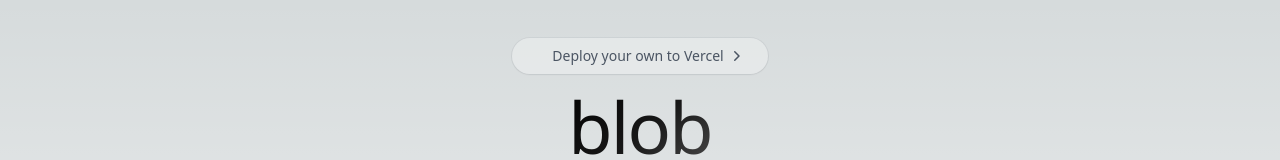
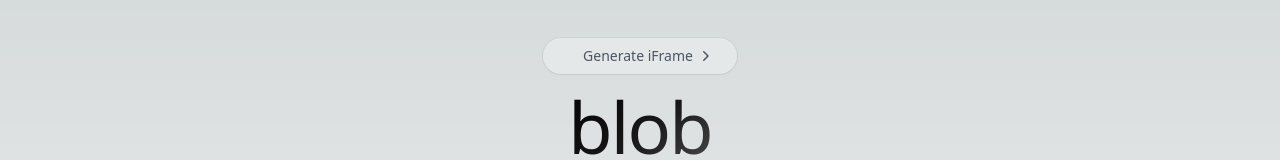
Before and after one commit to sudo-self/blob, a Next.js app: page / in a window 1280 px wide. Shown: the top 160 px of the page. Built offline with nearby package versions, Linux system fonts and the light colour scheme.

Commit message:
Update page.tsx

```diff
--- a/app/page.tsx
+++ b/app/page.tsx
@@ -9,10 +9,10 @@ export default function Home() {
     <main className="relative flex min-h-screen flex-col items-center justify-center">
       <Toaster />
       <Link
-        href="https://vercel.com/templates/next.js/blob-starter"
+        href="https://iframe.JesseJesse.com"
         className="group mt-20 sm:mt-0 rounded-full flex space-x-1 bg-white/30 shadow-sm ring-1 ring-gray-900/5 text-gray-600 text-sm font-medium px-10 py-2 hover:shadow-lg active:shadow-sm transition-all"
       >
-        <p>Deploy your own to Vercel</p>
+        <p>Generate iFrame</p>
         <ExpandingArrow />
       </Link>
       <h1 className="pt-4 pb-8 bg-gradient-to-br from-black via-[#171717] to-[#575757] bg-clip-text text-center text-4xl font-medium tracking-tight text-transparent md:text-7xl">
```
